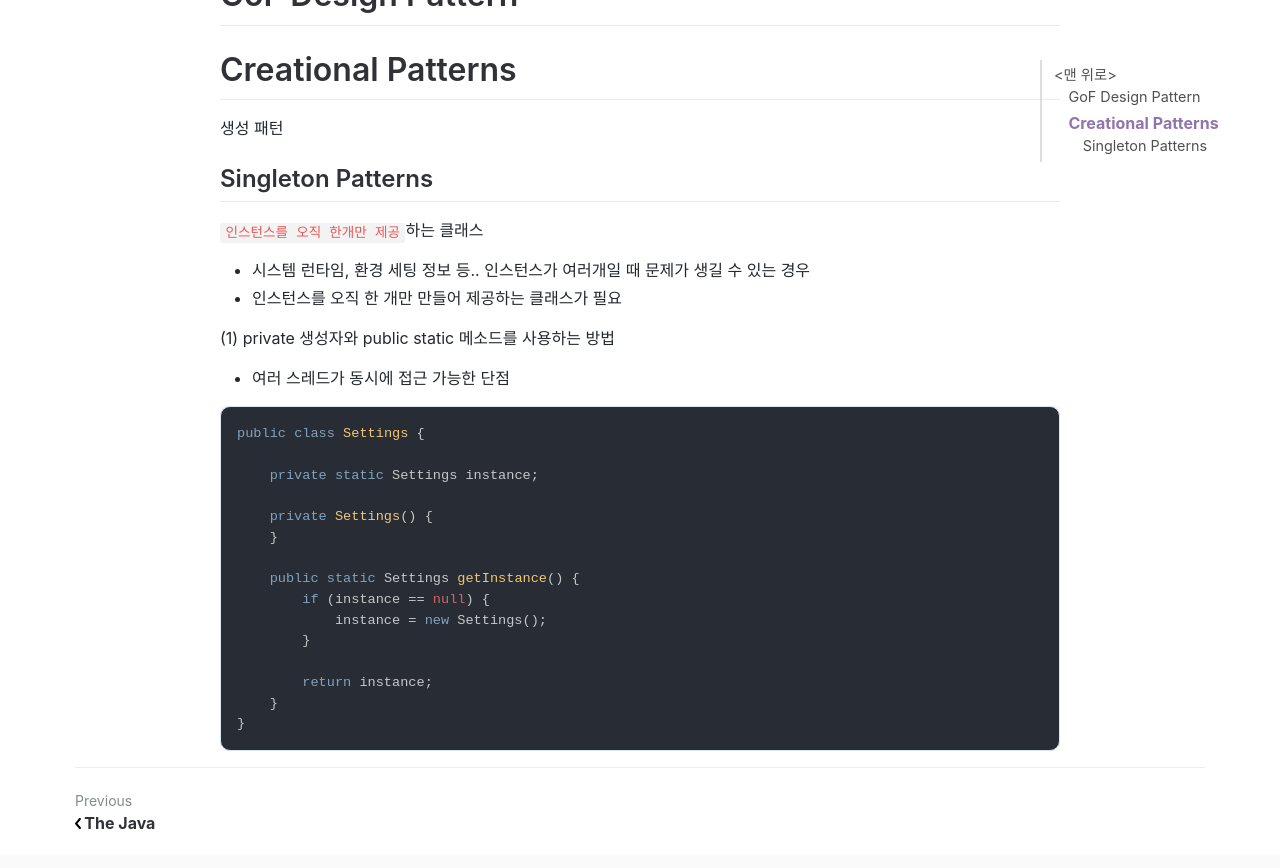
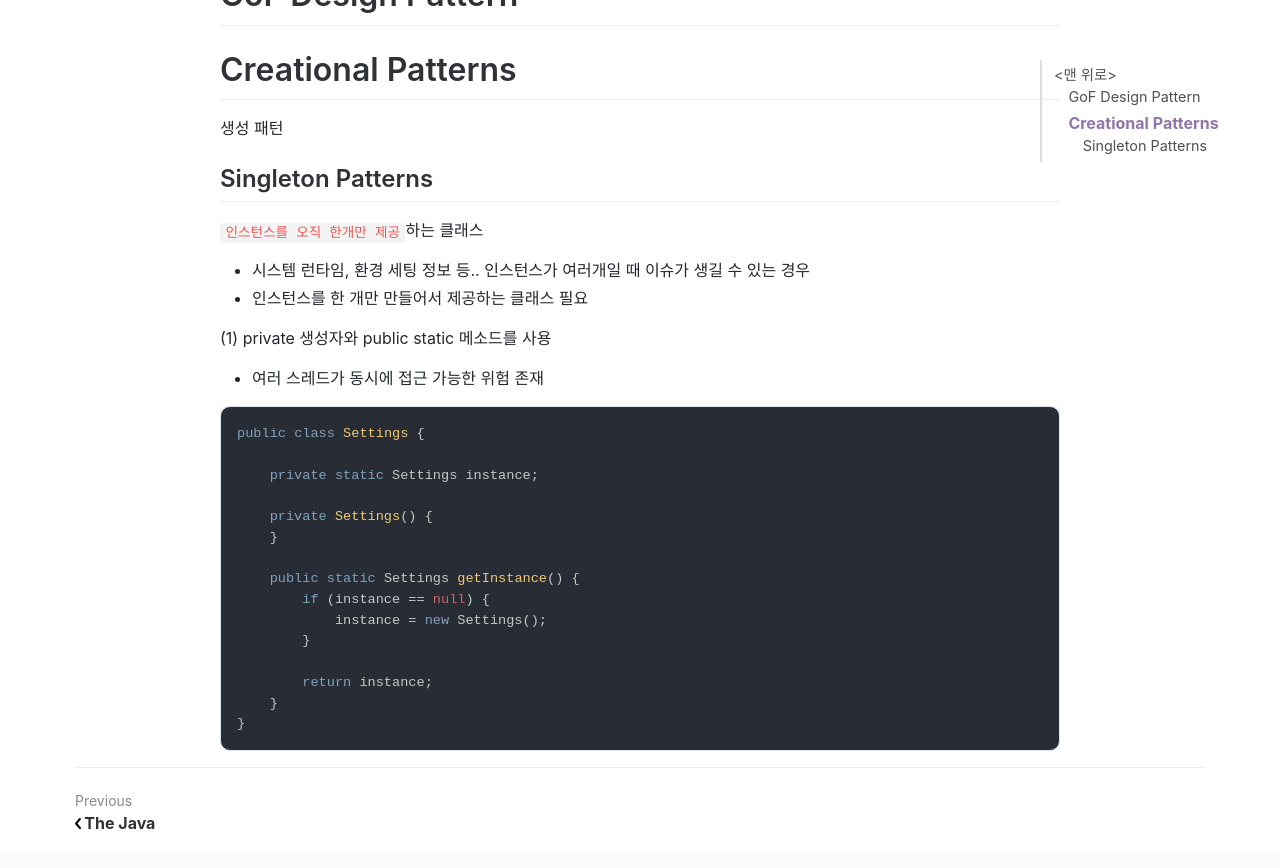
Before and after one commit to jihunparkme/jihunparkme.github.io, a Jekyll site: the page built from _posts/2023-11-01-gof-design-pattern.md, in a window 1280 px wide and 900 px high, scrolled down 705 px. Shown: the top 868 px of the window. Built offline with Jekyll 4.4.1, drawn with Linux system fonts in a browser that asks for light colours; nearby versions of some CDN libraries; comment, search, counter and statistics services are not loaded.

Commit message:
[Design Pattern] 싱글톤 패턴 1부 - 싱글톤 패턴을 가장 단순히 구현하는 방법

````diff
--- a/_posts/2023-11-01-gof-design-pattern.md
+++ b/_posts/2023-11-01-gof-design-pattern.md
@@ -16,12 +16,11 @@ featured-img: design-pattern
 
 `인스턴스를 오직 한개만 제공`하는 클래스
 
-- 시스템 런타임, 환경 세팅 정보 등.. 인스턴스가 여러개일 때 문제가 생길 수 있는 경우
-- 인스턴스를 오직 한 개만 만들어 제공하는 클래스가 필요
+- 시스템 런타임, 환경 세팅 정보 등.. 인스턴스가 여러개일 때 이슈가 생길 수 있는 경우
+- 인스턴스를 한 개만 만들어서 제공하는 클래스 필요
 
-
-(1) private 생성자와 public static 메소드를 사용하는 방법
-- 여러 스레드가 동시에 접근 가능한 단점
+(1) private 생성자와 public static 메소드를 사용
+- 여러 스레드가 동시에 접근 가능한 위험 존재
 
 ```java
 public class Settings {
````
